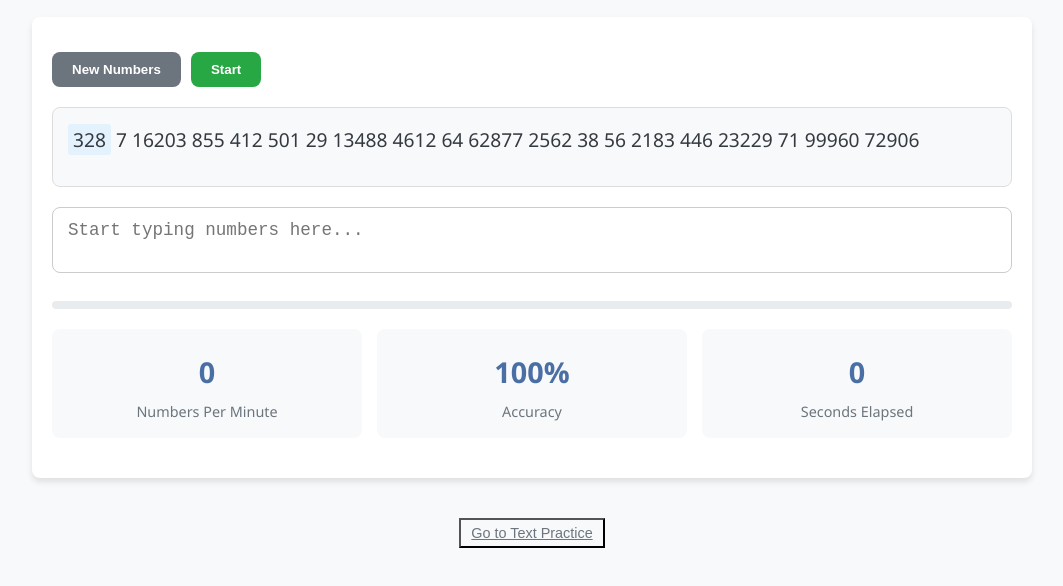
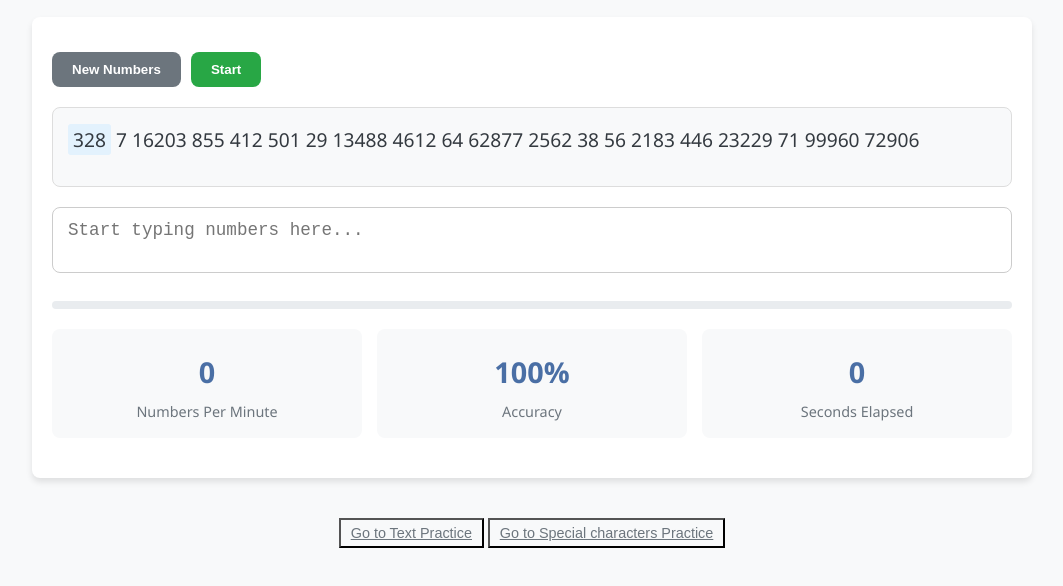
Before and after one commit to SKAshiful/KeyBoost, a plain HTML site: page number.html in a window 1280 px wide. Shown: the part 114-700 px from the top of the page, without its empty margins (108-1171 px from the left). Drawn offline with Linux system fonts and the light colour scheme.

Commit message:
Update number.html

```diff
--- a/number.html
+++ b/number.html
@@ -367,6 +367,7 @@
 
         <div class="footer">
             <button class="btn-link" onclick="window.location.href='index.html'">Go to Text Practice</button>
+            <button class="btn-link" onclick="window.location.href='special_characters.html'">Go to Special characters Practice</button>
         </div>
     </div>
 
```
